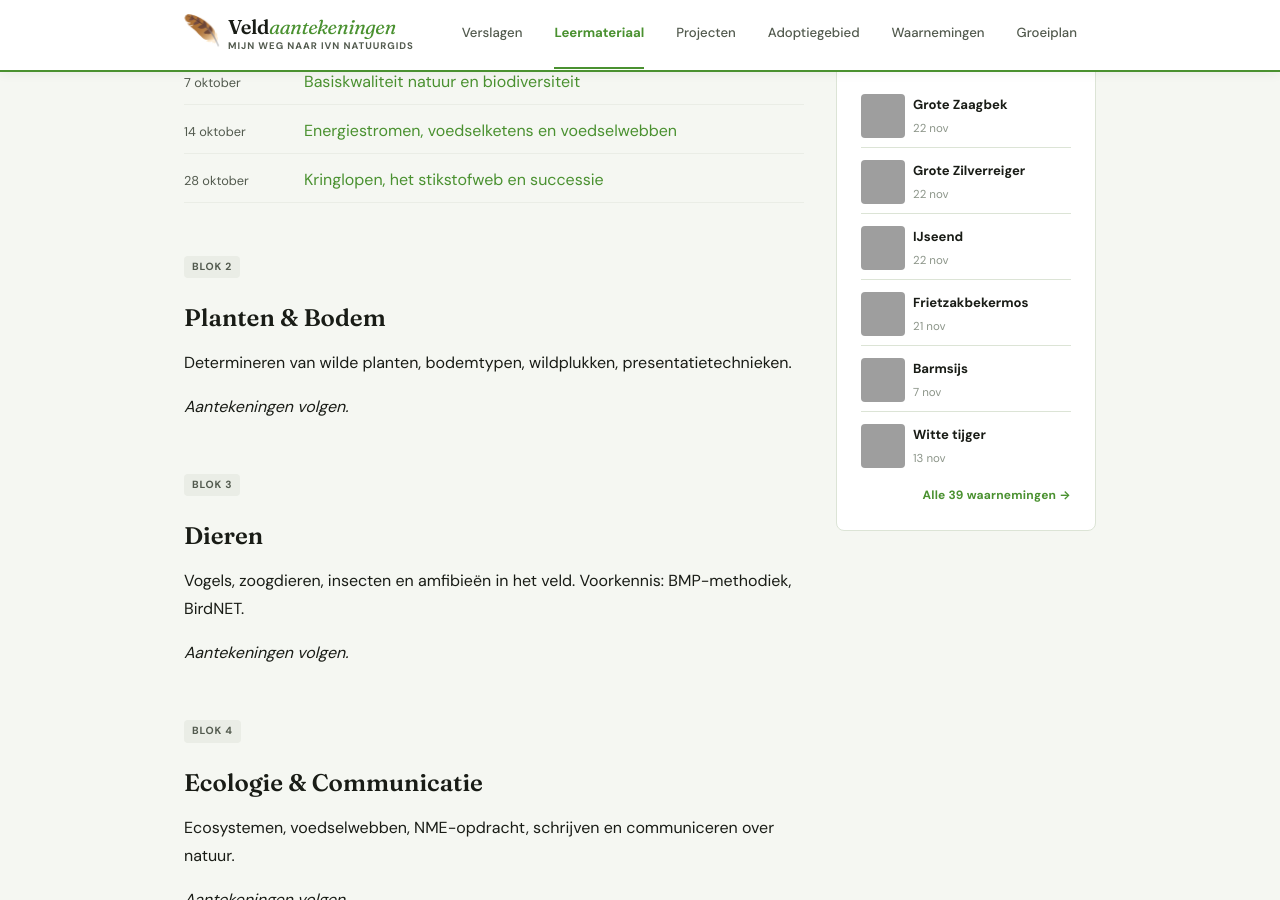
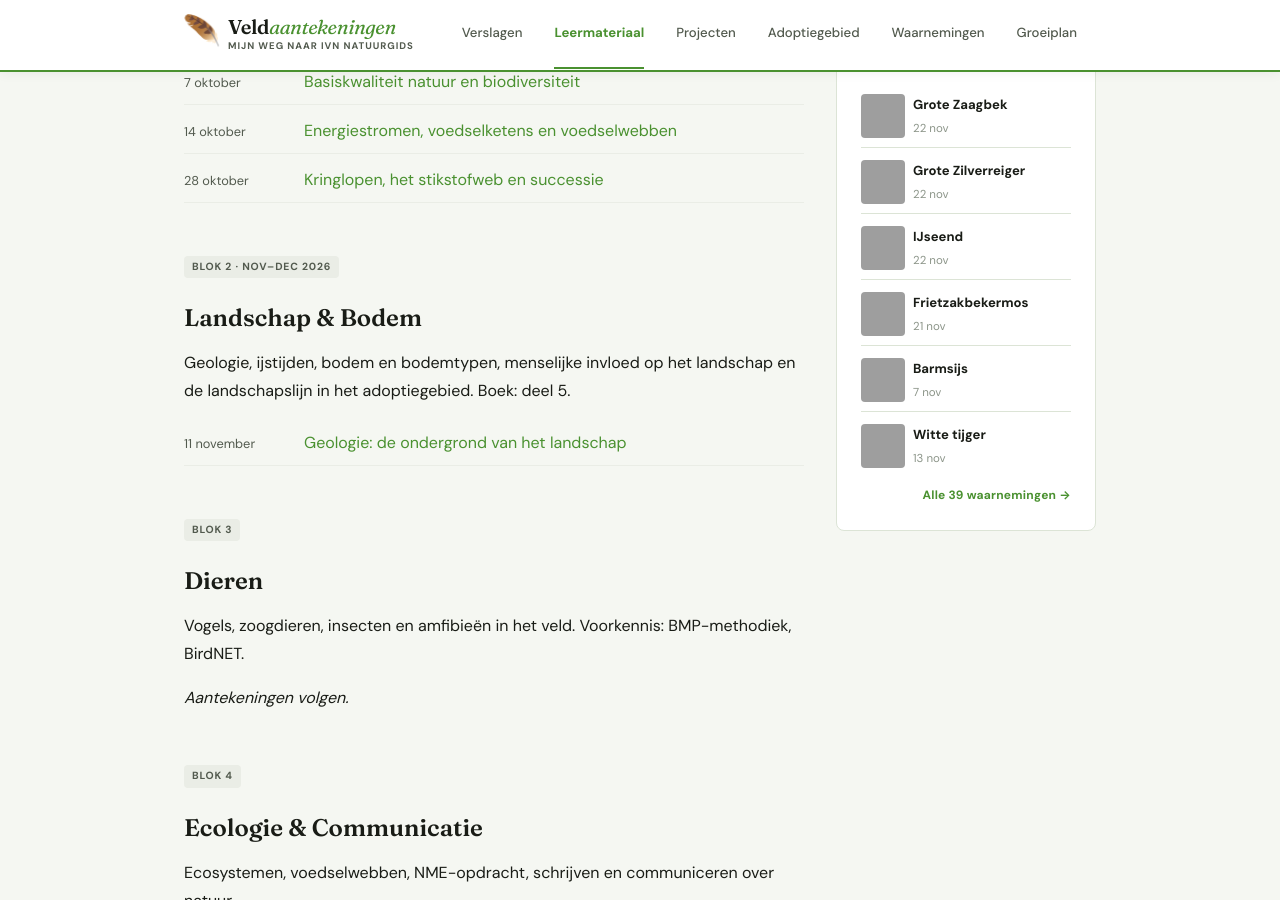
Before and after one commit to iMartzen/natuurgids, a Jekyll site: the page built from pages/leermateriaal.md, in a window 1280 px wide and 900 px high, scrolled down 568 px, cut to the strip 0-900 px from the top of the window. Built offline with Jekyll 4.4.1, drawn with Linux system fonts in a browser that asks for light colours; grey boxes are pictures that could not be loaded.

Commit message:
add: verslag en leermateriaal les 9: geologie, blok 2 in leermateriaal
Co-Authored-By: Claude Opus 5.5 <noreply@anthropic.com>

```diff
--- a/pages/leermateriaal.md
+++ b/pages/leermateriaal.md
@@ -29,13 +29,22 @@ Relaties tussen en binnen soorten, biotische en abiotische factoren, voedselrela
 </div>
 
 <div class="blok-section" markdown="1" id="blok-2">
-<span class="blok-badge">Blok 2</span>
+<span class="blok-badge">Blok 2 · Nov–Dec 2026</span>
 
-## Planten & Bodem
+## Landschap & Bodem
 
-Determineren van wilde planten, bodemtypen, wildplukken, presentatietechnieken.
+Geologie, ijstijden, bodem en bodemtypen, menselijke invloed op het landschap en de landschapslijn in het adoptiegebied. Boek: deel 5.
 
-*Aantekeningen volgen.*
+{% assign lessen = site.aantekeningen | where: "blok", 2 | sort: "date" %}
+<ul class="les-lijst">
+  {% for les in lessen %}
+  {% assign m_idx = les.date | date: "%-m" | minus: 1 %}
+  <li>
+    <time datetime="{{ les.date | date_to_xmlschema }}">{{ les.date | date: "%-d" }} {{ site.data.maanden[m_idx] }}</time>
+    <a href="{{ les.url | relative_url }}">{{ les.title }}</a>
+  </li>
+  {% endfor %}
+</ul>
 </div>
 
 <div class="blok-section" markdown="1" id="blok-3">
```
Also changed, not shown: _aantekeningen/geologie-les-9.md (added, +137 -0 lines), _posts/2026-11-11-les-geologie.md (added, +52 -0 lines).
